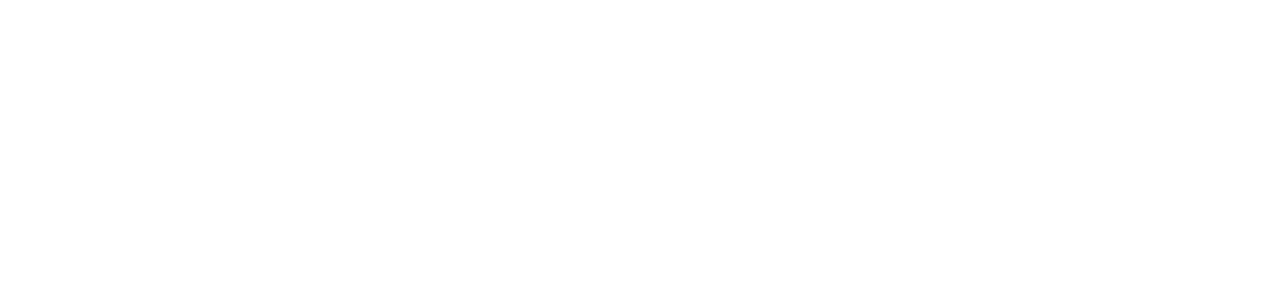
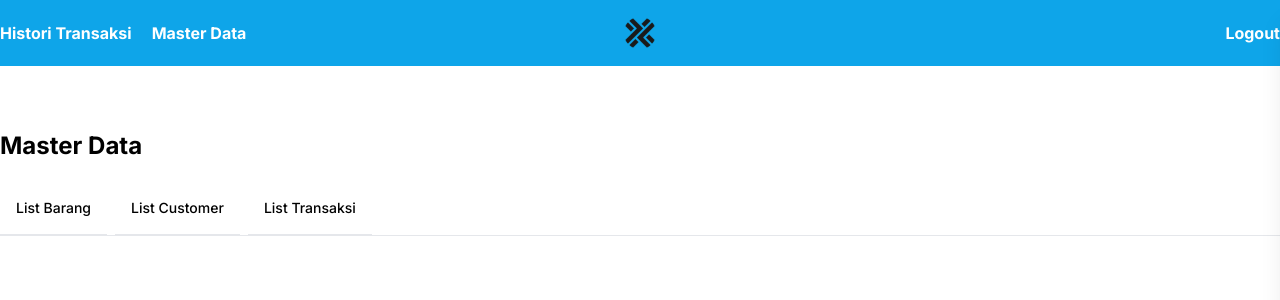
Before and after one commit to aditbagja/xmart-fe, a React (Vite) app: page /shop/data in a window 1280 px wide. Before the commit this address had no page. Shown: the top 300 px of the page. Built offline with nearby package versions, Linux system fonts and the light colour scheme.

Commit message:
screen Master Data

```diff
--- a/src/App.jsx
+++ b/src/App.jsx
@@ -5,6 +5,7 @@
 import Layout from "./Layout";
 import TransaksiDetail from "./pages/TransaksiDetail";
 import HistoriTransaksi from "./pages/HistoriTransaksi";
+import MasterData from "./pages/MasterData";
 
 function App() {
   return (
@@ -16,6 +17,7 @@
           <Route index element={<Shop />} />
           <Route path="/shop/save-transaction" element={<TransaksiDetail />} />
           <Route path="/shop/transaksi" element={<HistoriTransaksi />} />
+          <Route path="/shop/data" element={<MasterData />} />
         </Route>
       </Routes>
     </Router>
--- /dev/null
+++ b/src/components/Table.jsx
@@ -0,0 +1,43 @@
+import { useEffect, useState } from "react";
+
+const Table = ({ tableName, children }) => {
+  const [tableHead, setTableHead] = useState([]);
+
+  useEffect(() => {
+    if (tableName === "barang") {
+      setTableHead(["RFID", "Nama Barang", "Harga Satuan"]);
+    } else if (tableName === "customer") {
+      setTableHead(["Qr Code", "Nama Customer", "Wallet"]);
+    } else if (tableName === "transaksi") {
+      setTableHead([
+        "Transaksi Id",
+        "Qr Code",
+        "RFID",
+        "Harga Satuan",
+        "Jumlah",
+        "Waktu Pesan",
+      ]);
+    }
+  }, [tableName]);
+
+  return (
+    <div className="overflow-auto">
+      <table className="w-full table-auto border-collapse border border-black bg-slate-100">
+        <thead className="bg-slate-300">
+          <tr>
+            {tableHead.map((data) => (
+              <th key={data} className="border border-black">
+                {data}
+              </th>
+            ))}
+          </tr>
+        </thead>
+        <tbody>
+          <tr>{children}</tr>
+        </tbody>
+      </table>
+    </div>
+  );
+};
+
+export default Table;
--- /dev/null
+++ b/src/pages/MasterData.jsx
@@ -0,0 +1,116 @@
+import Table from "../components/Table";
+
+const MasterData = () => {
+  return (
+    <section className="w-full py-16">
+      <div className="container mx-auto">
+        <div className="px-5 xl:px-0">
+          <h1 className="font-bold text-2xl mb-5">Master Data</h1>
+
+          <div className="mb-4 border-b border-gray-200 dark:border-gray-700">
+            <ul
+              className="flex flex-wrap -mb-px text-sm font-medium text-center"
+              id="default-tab"
+              data-tabs-toggle="#default-tab-content"
+              role="tablist">
+              <li className="me-2" role="presentation">
+                <button
+                  className="inline-block p-4 border-b-2 rounded-t-lg"
+                  id="barang-tab"
+                  data-tabs-target="#barang"
+                  type="button"
+                  role="tab"
+                  aria-controls="barang"
+                  aria-selected="false">
+                  List Barang
+                </button>
+              </li>
+              <li className="me-2" role="presentation">
+                <button
+                  className="inline-block p-4 border-b-2 rounded-t-lg hover:text-gray-600 hover:border-gray-300 dark:hover:text-gray-300"
+                  id="customer-tab"
+                  data-tabs-target="#customer"
+                  type="button"
+                  role="tab"
+                  aria-controls="customer"
+                  aria-selected="false">
+                  List Customer
+                </button>
+              </li>
+              <li className="me-2" role="presentation">
+                <button
+                  className="inline-block p-4 border-b-2 rounded-t-lg hover:text-gray-600 hover:border-gray-300 dark:hover:text-gray-300"
+                  id="transaksi-tab"
+                  data-tabs-target="#transaksi"
+                  type="button"
+                  role="tab"
+                  aria-controls="transaksi"
+                  aria-selected="false">
+                  List Transaksi
+                </button>
+              </li>
+            </ul>
+          </div>
+          <div id="default-tab-content">
+            <div
+              className="hidden p-4 rounded-lg bg-gray-50"
+              id="barang"
+              role="tabpanel"
+              aria-labelledby="barang-tab">
+              <Table tableName="barang">
+                <td className="border border-black text-center">
+                  22123131313131
+                </td>
+                <td className="border border-black text-center">
+                  22123131313131
+                </td>
+                <td className="border border-black text-center">
+                  22123131313131
+                </td>
+              </Table>
+            </div>
+            <div
+              className="hidden p-4 rounded-lg bg-gray-50"
+              id="customer"
+              role="tabpanel"
+              aria-labelledby="customer-tab">
+              <Table tableName="customer">
+                <td className="border border-black text-center">
+                  22123131313131
+                </td>
+                <td className="border border-black text-center">
+                  asdasdasdd1212121
+                </td>
+                <td className="border border-black text-center">Rp. 30000</td>
+              </Table>
+            </div>
+            <div
+              className="hidden p-4 rounded-lg bg-gray-50"
+              id="transaksi"
+              role="tabpanel"
+              aria-labelledby="transaksi-tab">
+              <Table tableName="transaksi">
+                <td className="border border-black text-center">
+                  22123131313131
+                </td>
+                <td className="border border-black text-center">
+                  asdasdasdd1212121
+                </td>
+                <td className="border border-black text-center">
+                  12121212121212
+                </td>
+                <td className="border border-black text-center">Rp. 30000</td>
+                <td className="border border-black text-center">3</td>
+                <td className="border border-black text-center">
+                  {Date.now()}
+                </td>
+              </Table>
+            </div>
+          </div>
+        </div>
+      </div>
+    </section>
+  );
+};
+
+export default MasterData;
```
